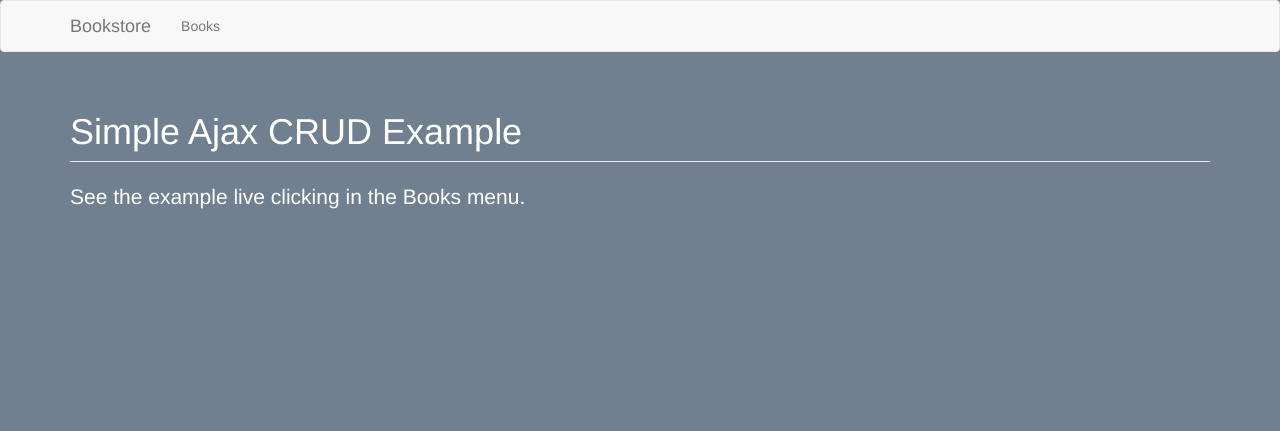
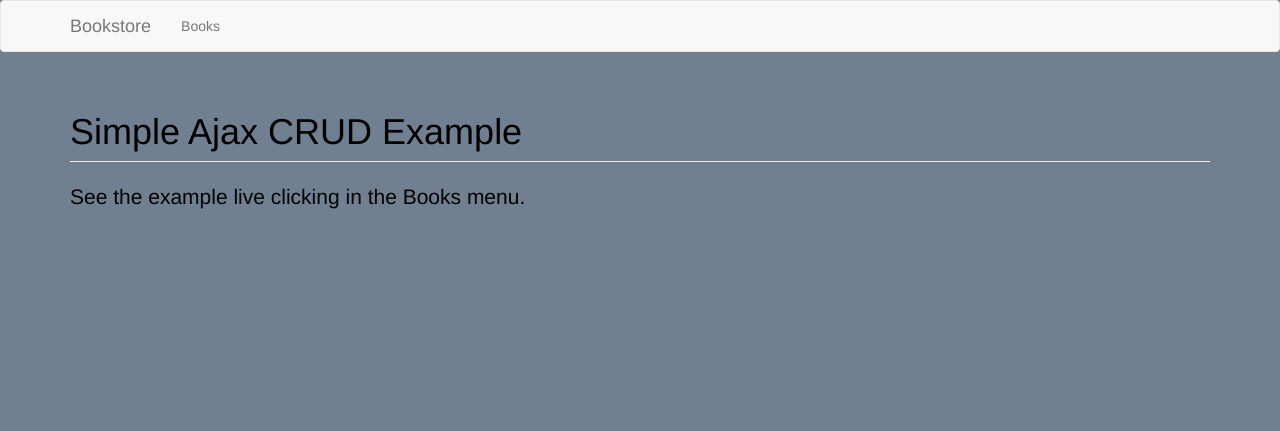
Before and after one commit to chandanbcsm012/django_ajax_curd, a Django app: page / in a window 1280 px wide. Shown: the top 431 px of the page. Run offline with Django 3.2, Linux system fonts and the light colour scheme; some libraries are stand-ins or nearby versions.

Commit message:
change the color white to black.
change the color white to black

```diff
--- a/templates/base.html
+++ b/templates/base.html
@@ -13,7 +13,7 @@
       <script src="https://oss.maxcdn.com/respond/1.4.2/respond.min.js"></script>
     <![endif]-->
   </head>
-  <body style="background-color: slategray; color: white;">
+  <body style="background-color: slategray; color: black;">
     {% include 'includes/header.html' %}
     <div class="container">
       {% block content %}
```
